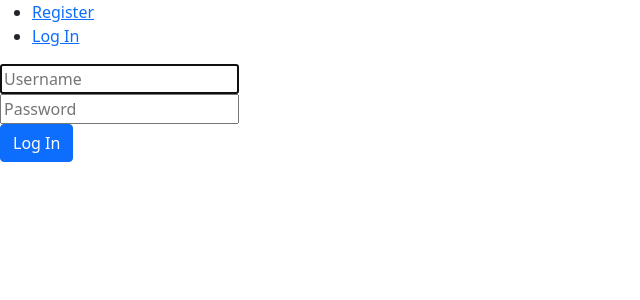
After one commit to sahandsn/CS50_Final_Project, a Flask app: page /login in a window 1280 px wide. The commit adds this page. Shown: the top 300 px of the page, without its empty margins (0-640 px from the left). Run offline with Flask 2, Linux system fonts and the light colour scheme; some libraries are stand-ins or nearby versions.

Commit message:
register, signin

```diff
--- a/app.py
+++ b/app.py
@@ -6,11 +6,25 @@ from flask_session import Session
 from tempfile import mkdtemp
 from werkzeug.security import check_password_hash, generate_password_hash
 from itertools import zip_longest
-
-
+from flask_login import login_required
+from functools import wraps
 
 # Configure application
 app = Flask(__name__)
+app.secret_key = 'sanaeisahand'
+
+# Config login decorator
+def login_required(f):
+   """
+   Decorate routes to require login.
+   http://flask.pocoo.org/docs/0.12/patterns/viewdecorators/
+   """
+   @wraps(f)
+   def decorated_function(*args, **kwargs):
+       if session.get("user_id") is None:
+           return redirect("/login")
+       return f(*args, **kwargs)
+   return decorated_function
 
 
 # Ensure templates are auto-reloaded
@@ -26,7 +40,91 @@ Session(app)
 # Configure CS50 Library to use SQLite database
 db = SQL("sqlite:///database.db")
 
+@app.route("/register", methods=["GET", "POST"])
+def register():
+    """Register user"""
+    if request.method == 'POST':
+        # DO NOT SAVE PASSWORD
+        username = request.form.get('username')
+
+        # check for errors
+        if not username or username == '':
+            return render_template("error.html")
+        if not request.form.get('password') or request.form.get('password') == '':
+            return render_template("error.html")
+        if not request.form.get('confirmation') or request.form.get('confirmation') == '':
+            return render_template("error.html")
+        if not request.form.get('confirmation') == request.form.get('password'):
+            return render_template("error.html")
+
+        # check if the username is taken
+        names = db.execute('SELECT username FROM users')
+
+        for dict in names:
+            for val in dict.values():
+                if val == username:
+                    return render_template("error.html")
+
+        # hash the password
+        hashed = generate_password_hash(request.form.get('password'))
+
+        # add user to the database
+        db.execute('INSERT INTO users (username, hash) VALUES(?, ?)', username, hashed)
+
+        return render_template('login.html')
+
+    if request.method == 'GET':
+        return render_template("register.html")
+
+
+@app.route("/login", methods=["GET", "POST"])
+def login():
+    """Log user in"""
+
+    # Forget any user_id
+    session.clear()
+
+    # User reached route via POST (as by submitting a form via POST)
+    if request.method == "POST":
+
+        # Ensure username was submitted
+        if not request.form.get("username"):
+            return render_template("error.html")
+
+        # Ensure password was submitted
+        elif not request.form.get("password"):
+            return render_template("error.html")
+
+        # Query database for username
+        rows = db.execute("SELECT * FROM users WHERE username = ?", request.form.get("username"))
+
+        # Ensure username exists and password is correct
+        if len(rows) != 1 or not check_password_hash(rows[0]["hash"], request.form.get("password")):
+            return render_template("error.html")
+
+        # Remember which user has logged in
+        session["user_id"] = rows[0]["id"]
+
+        # Redirect user to home page
+        return redirect("/")
+
+    # User reached route via GET (as by clicking a link or via redirect)
+    else:
+        return render_template("login.html")
+
+
+@app.route("/logout")
+def logout():
+    """Log user out"""
+
+    # Forget any user_id
+    session.clear()
+
+    # Redirect user to login form
+    return redirect("/")
+
 
 @app.route("/")
-def register():
-    return render_template('/register.html')
+@login_required
+def index():
+    return render_template('todo.html')
--- a/templates/layout.html
+++ b/templates/layout.html
@@ -3,46 +3,36 @@
 <html lang="en">
 
     <head>
-
         <meta charset="utf-8">
         <meta name="viewport" content="initial-scale=1, width=device-width">
-
         <!-- http://getbootstrap.com/docs/5.1/ -->
         <link crossorigin="anonymous" href="https://cdn.jsdelivr.net/npm/bootstrap@5.1.3/dist/css/bootstrap.min.css" integrity="sha384-1BmE4kWBq78iYhFldvKuhfTAU6auU8tT94WrHftjDbrCEXSU1oBoqyl2QvZ6jIW3" rel="stylesheet">
         <script crossorigin="anonymous" src="https://cdn.jsdelivr.net/npm/bootstrap@5.1.3/dist/js/bootstrap.bundle.min.js" integrity="sha384-ka7Sk0Gln4gmtz2MlQnikT1wXgYsOg+OMhuP+IlRH9sENBO0LRn5q+8nbTov4+1p"></script>
         <script src="https://ajax.googleapis.com/ajax/libs/jquery/3.6.0/jquery.min.js"></script>
-
         <!--add a favicon-->
         <link rel="icon" type="image/x-icon" href="/static/favicon.ico">
-
         <title>YourList: {% block title %}{% endblock %}</title>
-
-
     </head>
-
     <body>
-
-
             <div>
-
                 <div>
                     {% if session["user_id"] %}
-                        hi-1
+                        <ul class="navbar-nav me-auto mt-2">
+                            <li><a href="/"></a></li>
+                        </ul>
+                        <ul>
+                            <li><a href="/logout">Log Out</a></li>
+                        </ul>
                     {% else %}
-                        hi-2
+                        <ul>
+                            <li><a href="/register">Register</a></li>
+                            <li><a href="/login">Log In</a></li>
+                        </ul>
                     {% endif %}
                 </div>
             </div>
-
-
-
         <main>
             {% block main %}{% endblock %}
         </main>
-
-
-
-
     </body>
-
 </html>
--- /dev/null
+++ b/templates/login.html
@@ -0,0 +1,17 @@
+{% extends 'layout.html' %}
+
+{% block title %}
+    Login
+{% endblock %}
+
+{% block main %}
+<form action="/login" method="post">
+    <div>
+        <input autocomplete="off" autofocus id="username" name="username" placeholder="Username" type="text">
+    </div>
+    <div >
+        <input id="password" name="password" placeholder="Password" type="password">
+    </div>
+    <button class="btn btn-primary" type="submit" >Log In</button>
+</form>
+{% endblock %}
--- a/templates/register.html
+++ b/templates/register.html
@@ -5,7 +5,7 @@
 {% endblock %}
 
 {% block main %}
-    <form action="/">
+    <form action="/register" method="post">
         <div >
             <input autocomplete="off" autofocus name="username" placeholder="Username" type="text">
         </div>
```
Also changed, not shown: templates/error.html (added, +7 -0 lines), templates/todo.html (added, +13 -0 lines), database.db.
